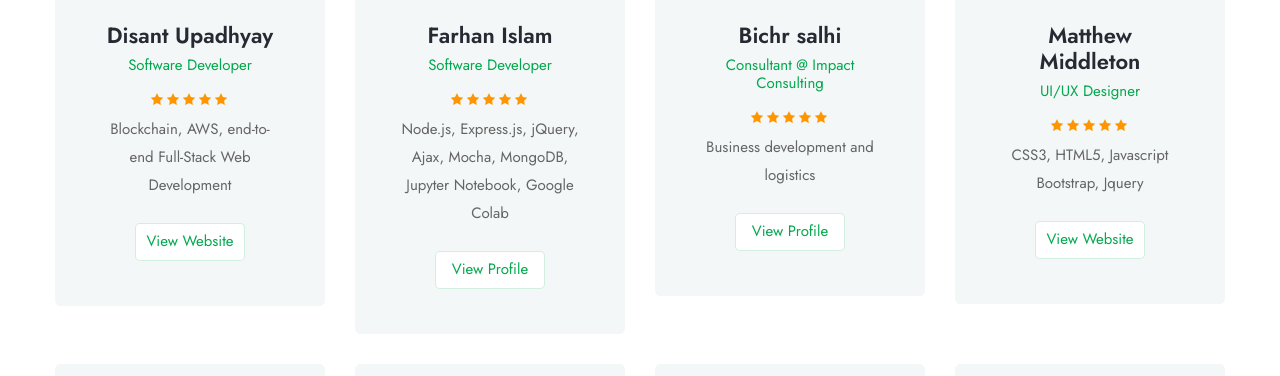
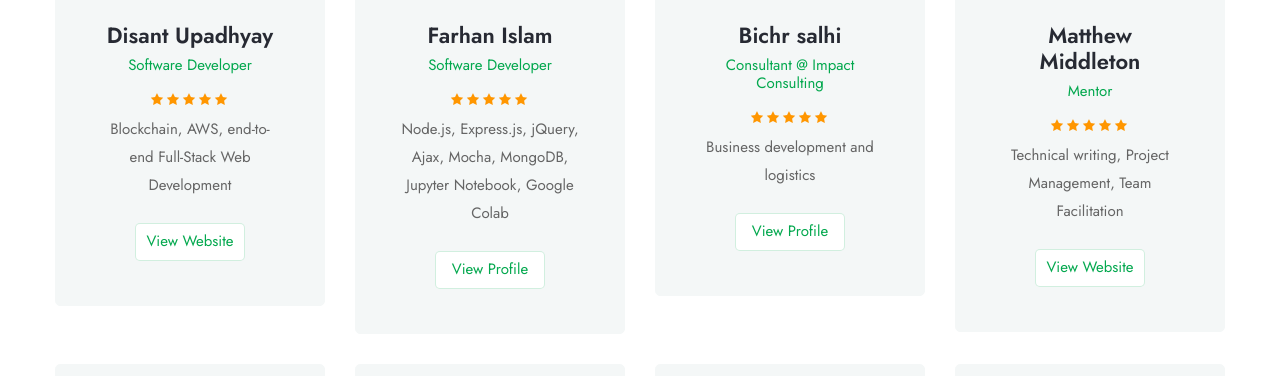
Before and after one commit to PrinceDisant/jobrabbi, a plain HTML site: page index.html in a window 1280 px wide. Shown: the part 4448-4824 px from the top of the page. Drawn offline with Linux system fonts and the light colour scheme.

Commit message:
algorithm file changes + index changes @Disant

```diff
--- a/index.html
+++ b/index.html
@@ -815,7 +815,7 @@
               </div>
               <div class="content">
                 <h4 class="title"><a href="https://matthewmiddleton.ca">Matthew Middleton</a></h4>
-                <h5 class="sub-title">UI/UX Designer</h5>
+                <h5 class="sub-title">Mentor</h5>
                 <div class="rating-box">
                   <i class="icofont-star"></i>
                   <i class="icofont-star"></i>
@@ -823,7 +823,7 @@
                   <i class="icofont-star"></i>
                   <i class="icofont-star"></i>
                 </div>
-                <p class="desc">CSS3, HTML5, Javascript Bootstrap, Jquery</p>
+                <p class="desc">Technical writing, Project Management, Team Facilitation</p>
                 <a class="btn-theme btn-white btn-sm" href="https://matthewmiddleton.ca">View Website</a>
               </div>
               <div class="bookmark-icon"><img src="assets/img/icons/bookmark1.png" alt="Image-HasTech"></div>
```
Also changed, not shown: gale-shapley-algorithm.txt (added).
